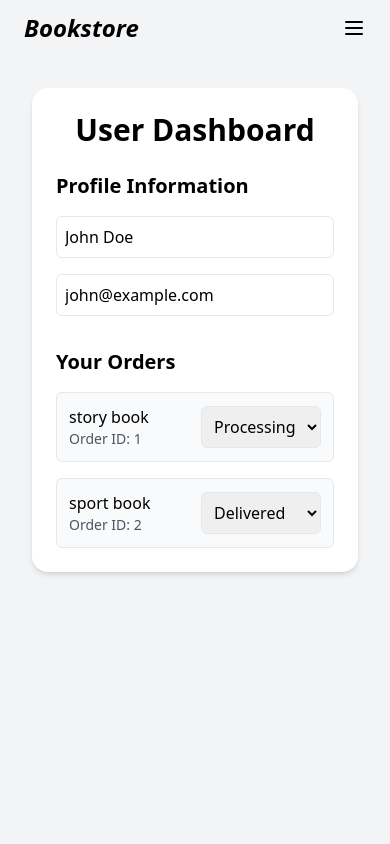
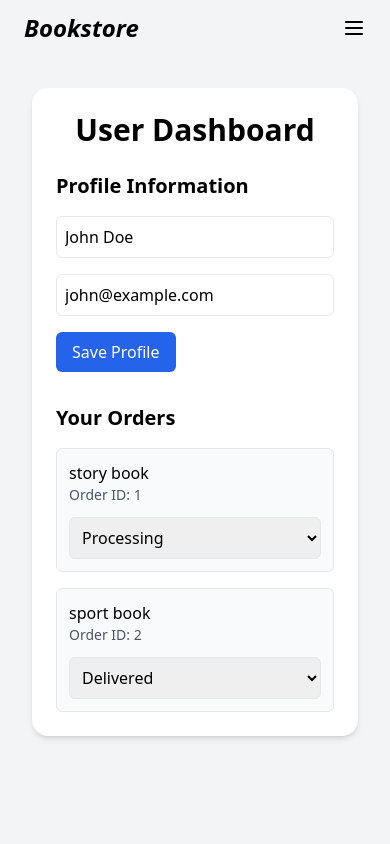
Before and after one commit to Syed-07dz/Book-Store-React, a React (Vite) app: page /profile in a window 390 px wide. Shown: the top 844 px of the page. Built offline with nearby package versions, Linux system fonts and the light colour scheme.

Commit message:
profile edit

```diff
--- a/src/components/Profile.jsx
+++ b/src/components/Profile.jsx
@@ -1,4 +1,3 @@
-
 import React, { useState } from "react";
 
 function Profile() {
@@ -17,7 +16,11 @@ function Profile() {
     setProfile({ ...profile, [name]: value });
   };
 
-  const handleOrderChange = (id, value) => {
+  const handleProfileSave = () => {
+    alert("Profile saved!");
+  };
+
+  const handleOrderStatusChange = (id, value) => {
     setOrders((prevOrders) =>
       prevOrders.map((order) =>
         order.id === id ? { ...order, status: value } : order
@@ -50,6 +53,12 @@ function Profile() {
               className="w-full border p-2 rounded-md"
               placeholder="Email"
             />
+            <button
+              onClick={handleProfileSave}
+              className="bg-blue-600 text-white px-4 py-2 rounded-md hover:bg-blue-700"
+            >
+              Save Profile
+            </button>
           </div>
         </section>
 
@@ -60,7 +69,7 @@ function Profile() {
             {orders.map((order) => (
               <div
                 key={order.id}
-                className="flex items-center justify-between border p-3 rounded-md bg-gray-50"
+                className="flex flex-col sm:flex-row sm:items-center justify-between border p-3 rounded-md bg-gray-50 gap-3"
               >
                 <div>
                   <p className="font-medium">{order.item}</p>
@@ -68,7 +77,9 @@ function Profile() {
                 </div>
                 <select
                   value={order.status}
-                  onChange={(e) => handleOrderChange(order.id, e.target.value)}
+                  onChange={(e) =>
+                    handleOrderStatusChange(order.id, e.target.value)
+                  }
                   className="border p-2 rounded-md"
                 >
                   <option value="Processing">Processing</option>
```
